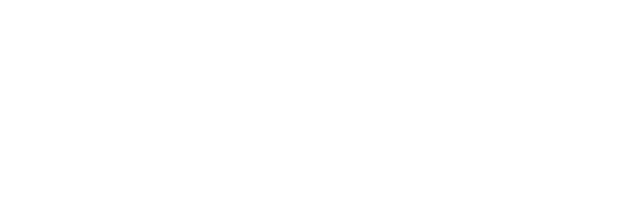
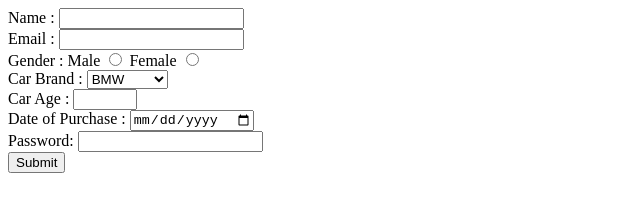
Before and after one commit to acciojob/car-insurance-form-kanekii16, a website: page main.html in a window 1280 px wide. Shown: the whole page, without its empty margins (0-640 px from the left). Drawn offline with Linux system fonts and the light colour scheme.

Commit message:
created a submission

```diff
--- a/main.html
+++ b/main.html
@@ -8,6 +8,54 @@
 
 <body>
 	<!-- the entire body must be written by student -->
+	<form method="post">
+
+	<div id="name">
+	<label for="name" >Name : </label>
+	<input  type="text"/>
+	</div>
+
+	<div id="email">
+	<label for="email" >Email : </label>
+	<input  type="email"/>
+	</div>
+
+	<div >
+	<label for="Gender" >Gender  :</label>
+	<label for="Gender"   >Male</label>
+	<input  name="gender"  type="radio"/>
+
+	<label for="Gender"   >Female </label>
+	<input name="gender"  type="radio"/>
+	</div>
+
+	<div id="cars">
+	<label for="carbrand" >Car Brand :</label>
+	<select>
+	<option value="BMW">BMW</option>
+    <option value="audi">Audi 95</option>
+    <option value="mercedez">Mercedez</option>
+	</select>
+	</div>
+
+	<div id="carage">
+	<label for="carage">Car Age : </label>
+	<input  type="number" min=0 max=100>
+	</div>
+
+	<div id="dop">
+	<label for="dop">Date of Purchase : </label>
+	<input  type="date">
+	</div>
+
+	<div id="password">
+	<label for="Password">Password:</label>
+	<input  type="password">
+	</div>
+
+	<button type="submit">Submit</button>
+
+	</form>
     <script type="text/javascript" src="./script.js">
 </script>
 
```
